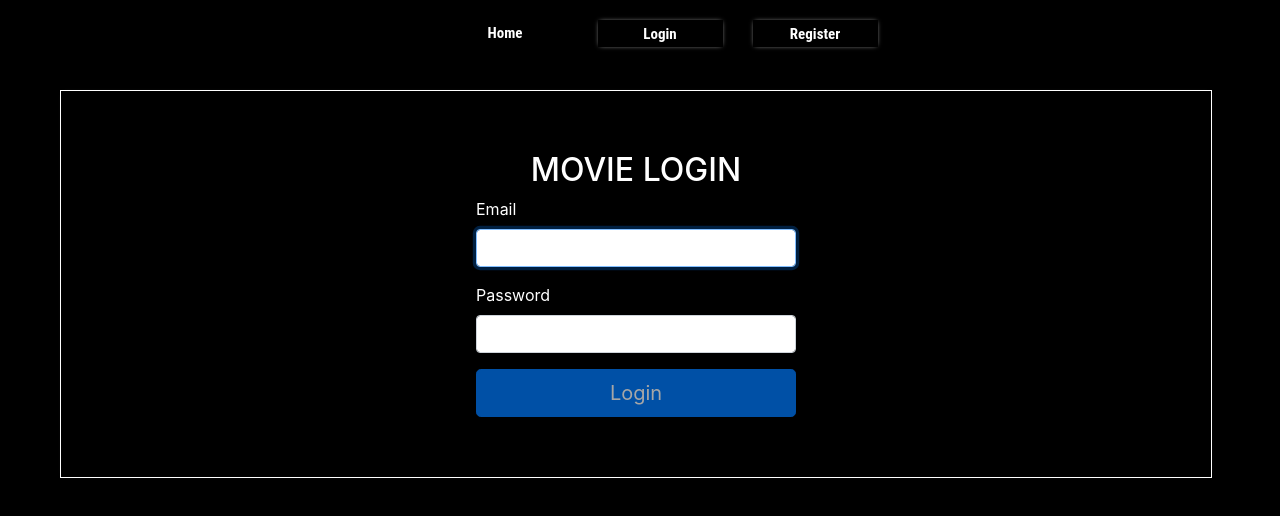
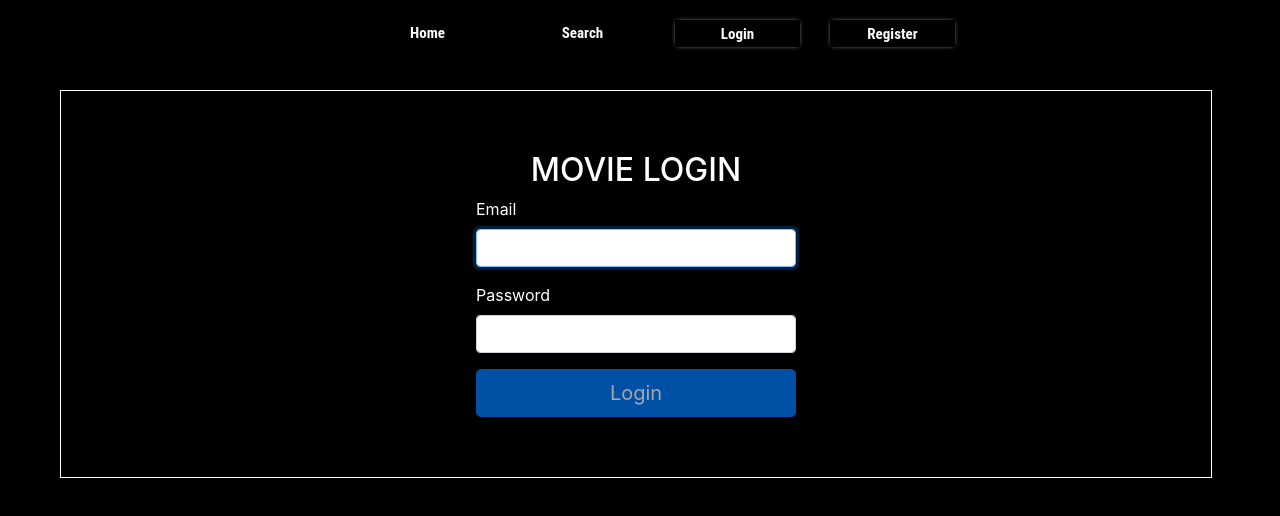
Before and after one commit to gokkutamu/react-movie-v2, a React (Create React App) app: page /login in a window 1280 px wide. Shown: the top 516 px of the page. Built offline with nearby package versions, Linux system fonts and the light colour scheme.

Commit message:
Validate form login

```diff
--- a/src/components/Account/Login.jsx
+++ b/src/components/Account/Login.jsx
@@ -20,6 +20,7 @@ export function Login() {
         fetchAPI();
     }, []);
 
+    // Validatete form
     function validateForm() {
         return email.length > 0 && password.length > 0;
     }
@@ -40,6 +41,7 @@ export function Login() {
                             <nav>
                                 <ul className="menu">
                                     <li className="nav-hover"><a href="/">Home</a></li>
+                                    <li className="nav-hover"><a href="/search">Search</a></li>
                                     <li className="nav-hover">
                                         <div className="login-templeta">
                                             <a href="#">Login</a>
```
